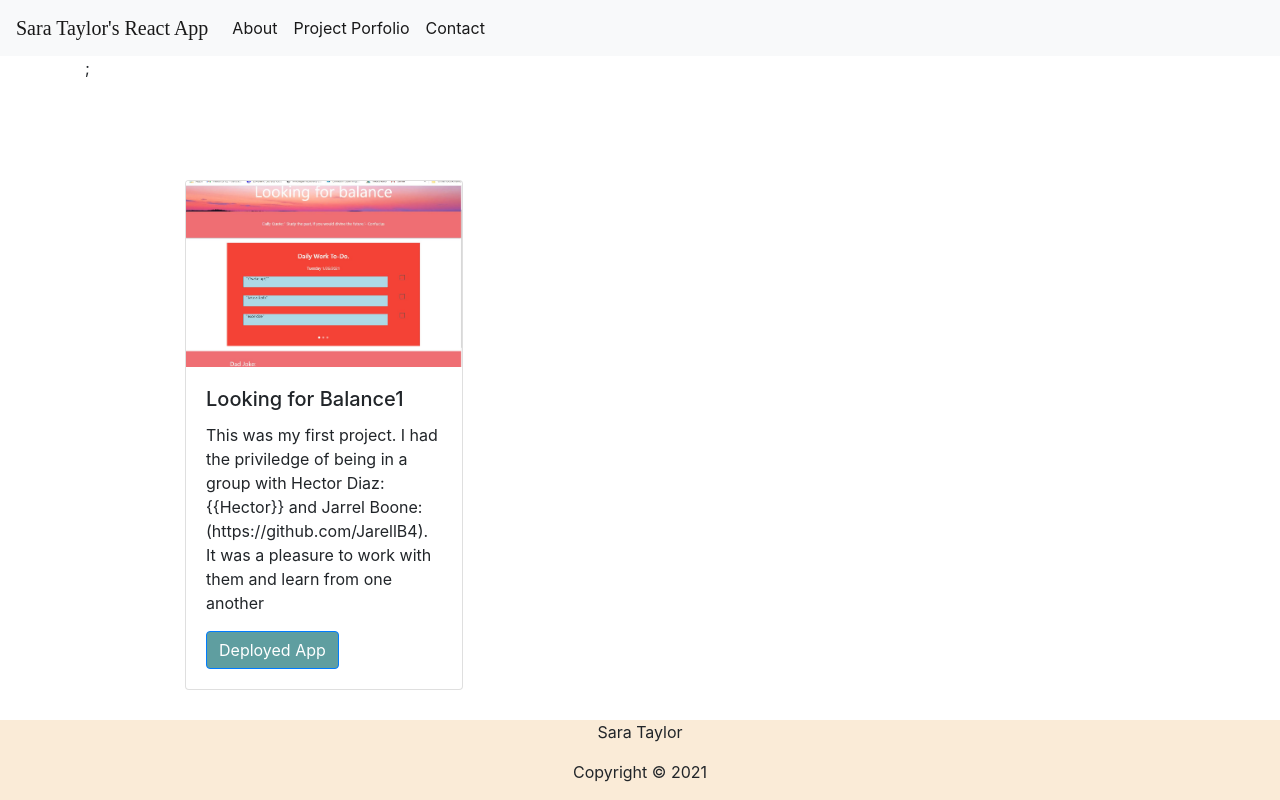
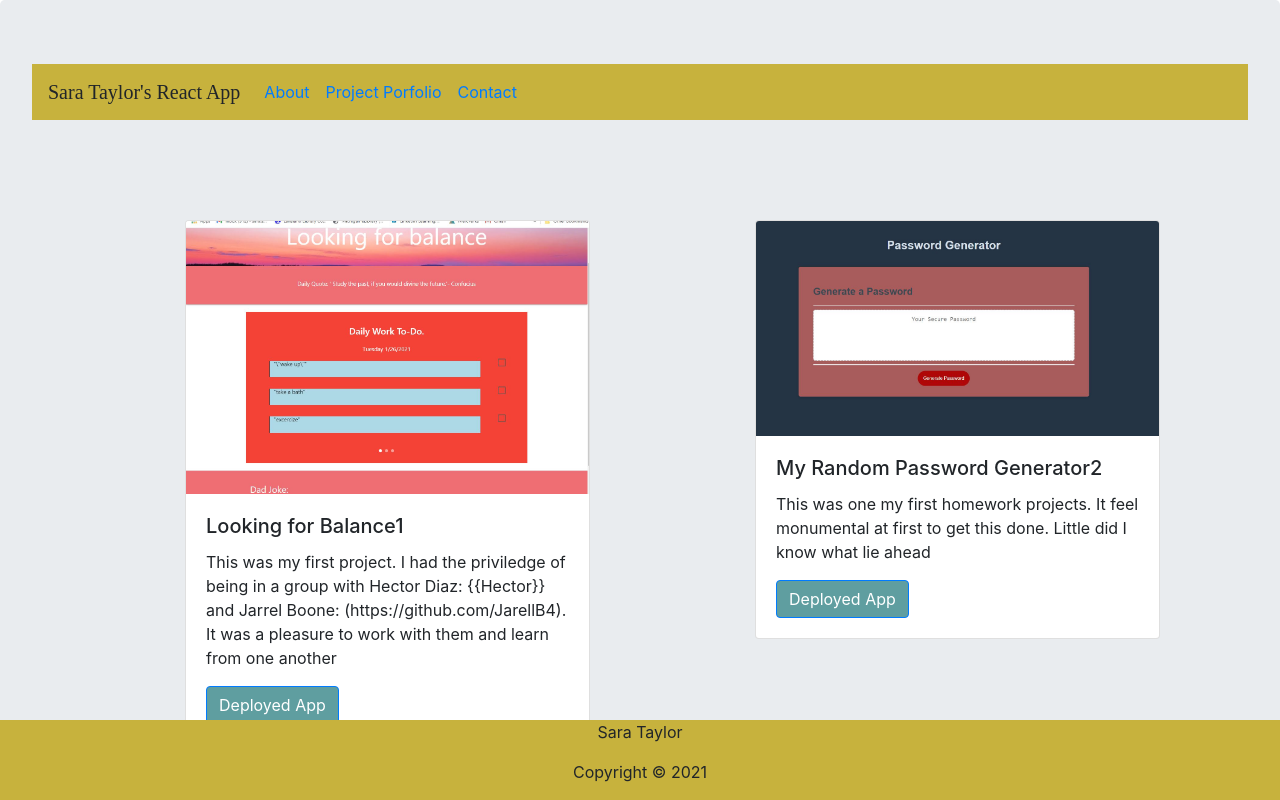
Before and after one commit to SaraSwifti/react-portfolio, a React (Create React App) app: page /projectpage in a window 1280 px wide. Shown: the top 800 px of the page. Built offline with nearby package versions, Linux system fonts and the light colour scheme.

Commit message:
made jumbotron

```diff
--- a/src/App.js
+++ b/src/App.js
@@ -13,7 +13,7 @@ import {Route, BrowserRouter as Router, Switch,} from "react-router-dom";
 function App() {
     return (
     <Router>
-        <div>
+        <div className="jumbotron">
                 <Header />
 
                 <Switch>
--- a/src/components/Footer/Footer.css
+++ b/src/components/Footer/Footer.css
@@ -1,3 +1,3 @@
 .footer {
-    background-color: antiquewhite;
+    background-color:rgb(199, 178, 61);
 }
--- a/src/components/Header/Header.css
+++ b/src/components/Header/Header.css
@@ -1,9 +1,12 @@
 
 
-.navbar{
-    background-color: antiquewhite !important;
-
+.nav {
+    background-color: rgb(199, 178, 61) !important;
 }
 .navbar-brand {
     font-family: cursive !important;
+   }
+    .navbar-nav {
+        text-align: center !important;
+
     }
--- a/src/components/Header/Header.js
+++ b/src/components/Header/Header.js
@@ -4,7 +4,7 @@ import "./Header.css";
 
 function Header() {
     return (
-        <nav className="navbar navbar-expand-lg navbar-light bg-light sticky-top">
+        <nav className=" nav navbar navbar-expand-lg sticky-top">
 
                 <li className="navbar-brand" to="../pages/About.js">Sara Taylor's React App</li>
                 <ul className="navbar-nav me-auto mb-2 mb-lg-0">
--- a/src/components/ProjectCard/ProjectCard.css
+++ b/src/components/ProjectCard/ProjectCard.css
@@ -1,3 +1,7 @@
 .btn {
     background-color: cadetblue !important;
+
 }
+.card {
+    margin: 25px,25px, 25px, 25px !important;
+}
--- a/src/components/ProjectCard/ProjectCard.js
+++ b/src/components/ProjectCard/ProjectCard.js
@@ -5,10 +5,10 @@ import "./ProjectCard.css";
 function ProjectCard(props){
 
     return (
-       <div className="container">;
-            <div className="row">
+
+
           <div className="col">
-          <div className="card" >
+          <div className="card w-75" >
             <img className="card-img-top" src={props.img}  alt={props.name} />
             <div className="card-body">
                 <h5 className="card-title">{props.name}{props.id}</h5>
@@ -17,9 +17,6 @@ function ProjectCard(props){
             </div>
         </div>
         </div>
-        </div>
-         </div>
-
     );
 
 }
--- a/src/pages/ProjectPage.js
+++ b/src/pages/ProjectPage.js
@@ -1,13 +1,15 @@
 import React from "react";
 import ProjectCard from "../components/ProjectCard/ProjectCard";
 import projects from "../util/Projects";
+
 
 //need to import styling page.
 
 const ProjectPage = () => {
 
     return (
-        <div className="col">
+        <div className="container">
+            <div className="row">
             {projects.map((project) => {
                 return (
                     <ProjectCard
@@ -22,6 +24,7 @@ const ProjectPage = () => {
             )
             }
         </div>
+        </div>
 
     )
 }
```
